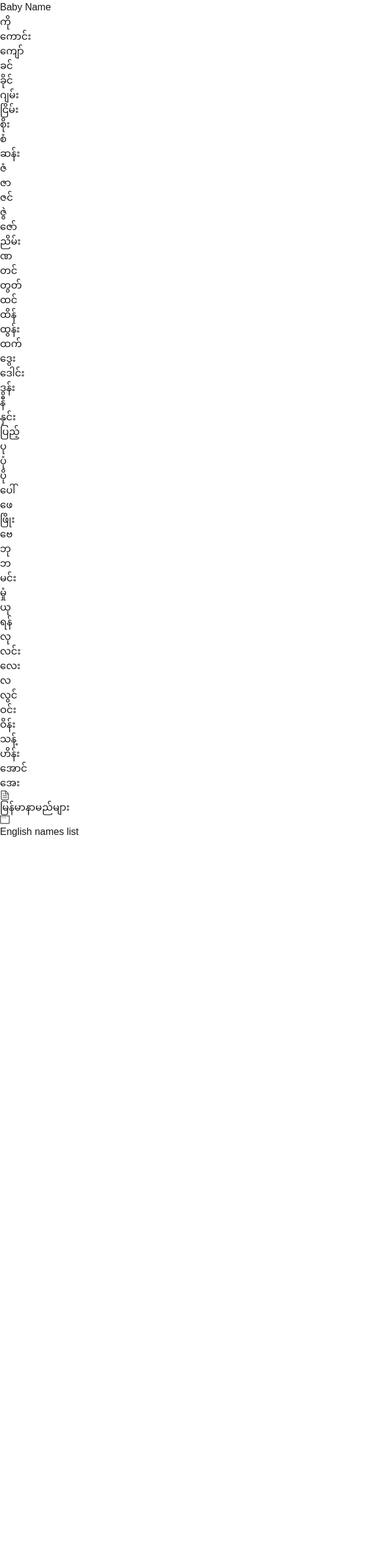
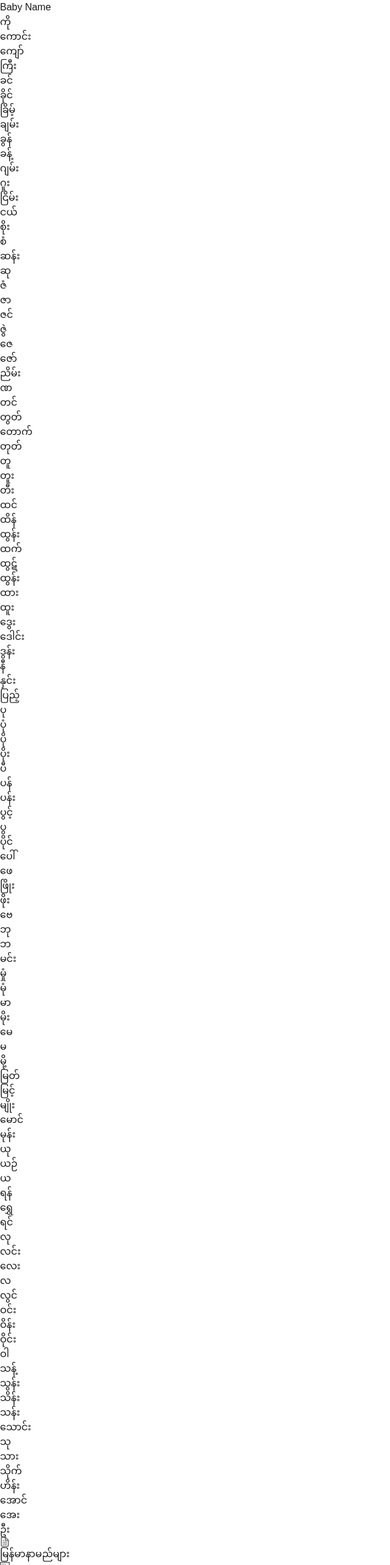
Before and after one commit to aungkyawhein/baby-name, a Next.js app: page /names-mm in a window 1280 px wide. Shown: the top 2566 px of the page at 61% size, without its empty margins (0-640 px from the left). Before the commit the page ends 1376 px from the top, so only its background shows below. Built offline with nearby package versions, Linux system fonts and the light colour scheme.

Commit message:
Update data

```diff
--- /dev/null
+++ b/src/app/data/mm.json
@@ -0,0 +1,106 @@
+[
+  "ကို",
+  "ကောင်း",
+  "ကျော်",
+  "ကြီး",
+  "ခင်",
+  "ခိုင်",
+  "ခြိမ့်",
+  "ချမ်း",
+  "ခွန်",
+  "ခန့်",
+  "ဂျမ်း",
+  "ဂူး",
+  "ငြိမ်း",
+  "ငယ်",
+  "စိုး",
+  "စံ",
+  "ဆန်း",
+  "ဆု",
+  "ဇံ",
+  "ဇာ",
+  "ဇင်",
+  "ဇွဲ",
+  "ဇေ",
+  "ဇော်",
+  "ညိမ်း",
+  "ဏ",
+  "တင်",
+  "တွတ်",
+  "တောက်",
+  "တုတ်",
+  "တူ",
+  "တူး",
+  "တီး",
+  "ထင်",
+  "ထိန်",
+  "ထွန်း",
+  "ထက်",
+  "ထွဋ်",
+  "ထွန်း",
+  "ထား",
+  "ထူး",
+  "ဒွေး",
+  "ဒေါင်း",
+  "ဒွန်း",
+  "နီ",
+  "နှင်း",
+  "ပြည့်",
+  "ပု",
+  "ပုံ",
+  "ပို",
+  "ပိုး",
+  "ပီ",
+  "ပန်",
+  "ပန်း",
+  "ပွင့်",
+  "ပွ",
+  "ပိုင်",
+  "ပေါ်",
+  "ဖေ",
+  "ဖြိုး",
+  "ဖိုး",
+  "ဗေ",
+  "ဘု",
+  "ဘ",
+  "မင်း",
+  "မှုံ",
+  "မုံ",
+  "မာ",
+  "မိုး",
+  "မေ",
+  "မ",
+  "မို့",
+  "မြတ်",
+  "မြင့်",
+  "မျိုး",
+  "မောင်",
+  "မုန်း",
+  "ယု",
+  "ယဉ်",
+  "ယ",
+  "ရန်",
+  "ရွှေ",
+  "ရင်",
+  "လု",
+  "လင်း",
+  "လေး",
+  "လ",
+  "လွင်",
+  "ဝင်း",
+  "ဝိန်း",
+  "ဝိုင်း",
+  "ဝါ",
+  "သန့်",
+  "သွန်း",
+  "သိန်း",
+  "သန်း",
+  "သောင်း",
+  "သု",
+  "သား",
+  "သိုက်",
+  "ဟိန်း",
+  "အောင်",
+  "အေး",
+  "ဦး"
+]
--- a/src/app/main.tsx
+++ b/src/app/main.tsx
@@ -1,8 +1,8 @@
 'use client'
 
 import { useEffect, useState } from "react"
-import en from './en.json'
-import mm from './mm.json'
+import en from './data/en.json'
+import mm from './data/mm.json'
 
 export default function Main() {
   const [name, setName] = useState('')
--- a/src/app/mm.json
+++ /dev/null
@@ -1,55 +0,0 @@
-[
-  "ကို",
-  "ကောင်း",
-  "ကျော်",
-  "ခင်",
-  "ခိုင်",
-  "ဂျမ်း",
-  "ငြိမ်း",
-  "စိုး",
-  "စံ",
-  "ဆန်း",
-  "ဇံ",
-  "ဇာ",
-  "ဇင်",
-  "ဇွဲ",
-  "ဇော်",
-  "ညိမ်း",
-  "ဏ",
-  "တင်",
-  "တွတ်",
-  "ထင်",
-  "ထိန်",
-  "ထွန်း",
-  "ထက်",
-  "ဒွေး",
-  "ဒေါင်း",
-  "ဒွန်း",
-  "နီ",
-  "နှင်း",
-  "ပြည့်",
-  "ပု",
-  "ပုံ",
-  "ပို",
-  "ပေါ်",
-  "ဖေ",
-  "ဖြိုး",
-  "ဗေ",
-  "ဘု",
-  "ဘ",
-  "မင်း",
-  "မှုံ",
-  "ယု",
-  "ရန်",
-  "လု",
-  "လင်း",
-  "လေး",
-  "လ",
-  "လွင်",
-  "ဝင်း",
-  "ဝိန်း",
-  "သန့်",
-  "ဟိန်း",
-  "အောင်",
-  "အေး"
-]
--- a/src/app/names-en/page.tsx
+++ b/src/app/names-en/page.tsx
@@ -1,4 +1,4 @@
-import en from '../en.json'
+import en from '../data/en.json'
 import Footer from '../footer'
 import Header from '../header'
 
--- a/src/app/names-mm/page.tsx
+++ b/src/app/names-mm/page.tsx
@@ -1,6 +1,6 @@
+import mm from '../data/mm.json'
 import Footer from '../footer'
 import Header from '../header'
-import mm from '../mm.json'
 
 export default function NamesMM() {
   const mmNames = mm
```
Also changed, not shown: src/app/data/en.json (renamed from src/app/en.json).
